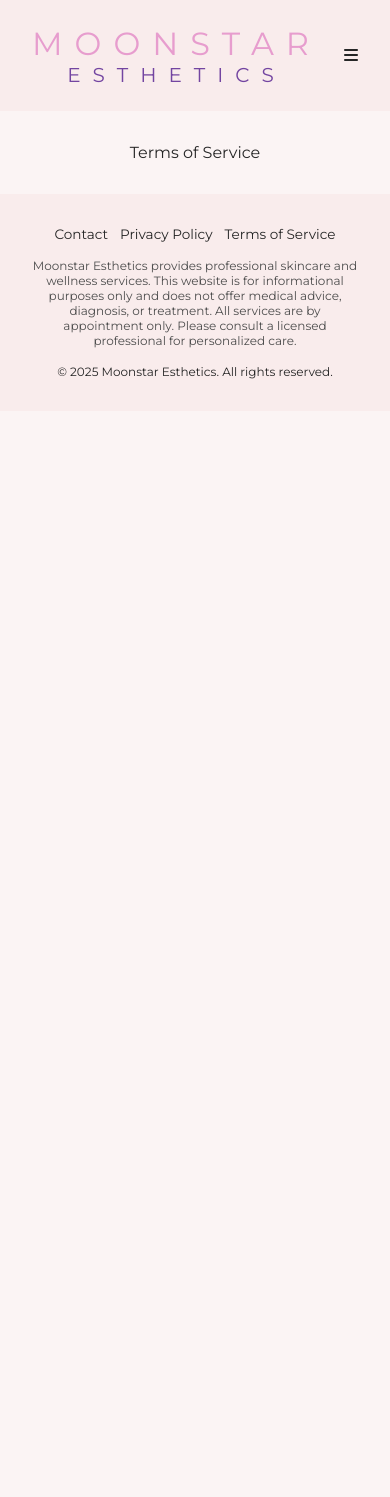
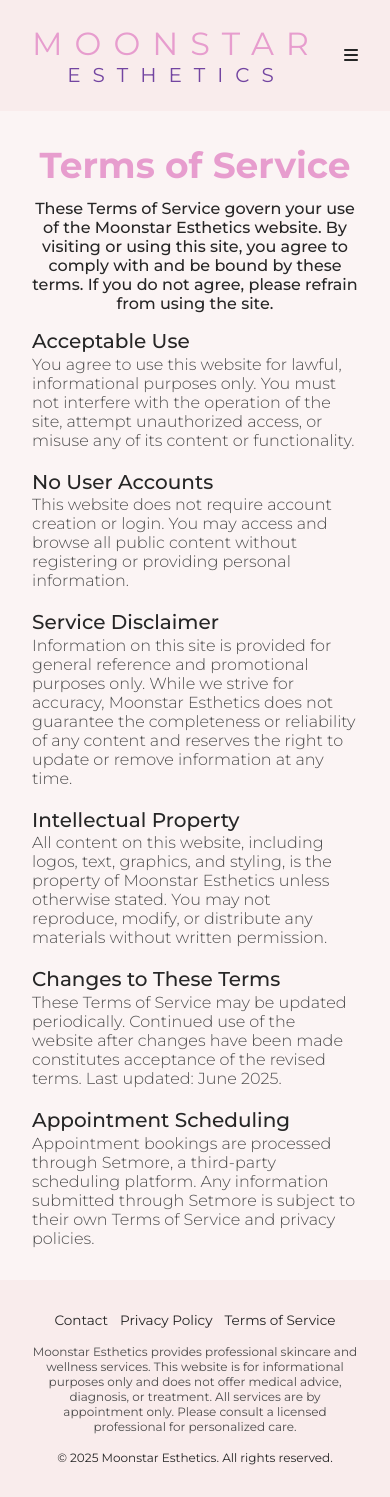
Before and after one commit to gilmerperez/moonstar-esthetics, a React (Vite) app: page /terms-of-service in a window 390 px wide. Before the commit the page ends 844 px from the top, so only its background shows below. Built offline with nearby package versions, Linux system fonts and the light colour scheme.

Commit message:
Updated Privacy Policy and created Terms of Service

```diff
--- a/src/pages/PrivacyPolicy.jsx
+++ b/src/pages/PrivacyPolicy.jsx
@@ -35,7 +35,7 @@ function PrivacyPolicy() {
 
           <section className={styles.policy}>
             {/* Introduction */}
-            <p className={styles.description}>
+            <p className={styles.introduction}>
               Your privacy is important to us. This Privacy Policy explains how we handle your information when you
               visit our website.
             </p>
--- a/src/pages/PrivacyPolicy.module.css
+++ b/src/pages/PrivacyPolicy.module.css
@@ -18,15 +18,15 @@
   transition: 0.3s ease-in;
 }
 
-.description {
+.policy {
+  text-align: left;
+}
+
+.introduction {
   font-weight: 500;
   font-size: 1.25rem;
   text-align: center;
   margin-bottom: 1.5rem;
-}
-
-.policy {
-  text-align: left;
 }
 
 .policyHeading {
@@ -50,7 +50,7 @@
     font-size: 2.75rem;
   }
 
-  .description {
+  .introduction {
     font-size: 1.15rem;
     margin-bottom: 1.25rem;
   }
@@ -62,7 +62,7 @@
     margin-bottom: 0.75rem;
   }
 
-  .description {
+  .introduction {
     font-size: 1rem;
     margin-bottom: 1rem;
   }
--- a/src/pages/TermsOfService.jsx
+++ b/src/pages/TermsOfService.jsx
@@ -7,10 +7,92 @@ function TermsOfService() {
     document.title = "Moonstar Esthetics | Terms of Service";
   }, []);
 
+  const monthNames = [
+    "January",
+    "February",
+    "March",
+    "April",
+    "May",
+    "June",
+    "July",
+    "August",
+    "September",
+    "October",
+    "November",
+    "December",
+  ];
+
+  const now = new Date();
+  const year = now.getFullYear();
+  const month = monthNames[now.getMonth()];
+
   return (
     <>
       <main>
-        <section className={styles.termsOfServiceContainer}>Terms of Service</section>
+        <section className={styles.termsOfServiceContainer}>
+          {/* Heading */}
+          <h1 className={styles.heading}>Terms of Service</h1>
+
+          <section className={styles.terms}>
+            {/* Introduction */}
+            <p className={styles.introduction}>
+              These Terms of Service govern your use of the Moonstar Esthetics website. By visiting or using this site,
+              you agree to comply with and be bound by these terms. If you do not agree, please refrain from using the
+              site.
+            </p>
+
+            {/* Acceptable Use */}
+            <p className={styles.termsHeading}>Acceptable Use</p>
+            <p className={styles.termsText}>
+              You agree to use this website for lawful, informational purposes only. You must not interfere with the
+              operation of the site, attempt unauthorized access, or misuse any of its content or functionality.
+            </p>
+
+            {/* No User Accounts */}
+            <p className={styles.termsHeading}>No User Accounts</p>
+            <p className={styles.termsText}>
+              This website does not require account creation or login. You may access and browse all public content
+              without registering or providing personal information.
+            </p>
+
+            {/* Service Disclaimer */}
+            <p className={styles.termsHeading}>Service Disclaimer</p>
+            <p className={styles.termsText}>
+              Information on this site is provided for general reference and promotional purposes only. While we strive
+              for accuracy, Moonstar Esthetics does not guarantee the completeness or reliability of any content and
+              reserves the right to update or remove information at any time.
+            </p>
+
+            {/* Content Ownership */}
+            <p className={styles.termsHeading}>Intellectual Property</p>
+            <p className={styles.termsText}>
+              All content on this website, including logos, text, graphics, and styling, is the property of Moonstar
+              Esthetics unless otherwise stated. You may not reproduce, modify, or distribute any materials without
+              written permission.
+            </p>
+
+            {/* Changes to Terms */}
+            <p className={styles.termsHeading}>Changes to These Terms</p>
+            <p className={styles.termsText}>
+              These Terms of Service may be updated periodically. Continued use of the website after changes have been
+              made constitutes acceptance of the revised terms. Last updated: {month} {year}.
+            </p>
+
+            {/* Appointment Booking */}
+            <p className={styles.termsHeading}>Appointment Scheduling</p>
+            <p className={styles.termsText}>
+              Appointment bookings are processed through{" "}
+              <a href="https://setmore.com" target="_blank" rel="noopener noreferrer">
+                Setmore
+              </a>
+              , a third-party scheduling platform. Any information submitted through Setmore is subject to their own{" "}
+              <a href="https://www.setmore.com/privacy" target="_blank" rel="noopener noreferrer">
+                Terms of Service
+              </a>{" "}
+              and privacy policies.
+            </p>
+          </section>
+        </section>
       </main>
     </>
   );
--- a/src/pages/TermsOfService.module.css
+++ b/src/pages/TermsOfService.module.css
@@ -2,9 +2,77 @@
   width: 100%;
   display: flex;
   margin: 0 auto;
-  max-width: 1200px;
+  max-width: 800px;
   text-align: center;
   align-items: center;
   flex-direction: column;
   justify-content: center;
 }
+
+.heading {
+  font-size: 3rem;
+  font-weight: 700;
+  color: var(--pink);
+  text-align: center;
+  margin-bottom: 1.25rem;
+  transition: 0.3s ease-in;
+}
+
+.terms {
+  text-align: left;
+}
+
+.introduction {
+  font-weight: 500;
+  font-size: 1.25rem;
+  text-align: center;
+  margin-bottom: 1.5rem;
+}
+
+.termsHeading {
+  font-weight: 500;
+  font-size: 1.25rem;
+  margin-bottom: 0.1rem;
+}
+
+.termsText {
+  font-size: 1rem;
+  font-weight: 300;
+  color: var(--text-secondary);
+}
+
+.termsText:not(:last-child) {
+  margin-bottom: 1.25rem;
+}
+
+@media (max-width: 840px) {
+  .heading {
+    font-size: 2.75rem;
+  }
+
+  .introduction {
+    font-size: 1.15rem;
+    margin-bottom: 1.25rem;
+  }
+}
+
+@media (max-width: 580px) {
+  .heading {
+    font-size: 2.25rem;
+    margin-bottom: 0.75rem;
+  }
+
+  .introduction {
+    font-size: 1rem;
+    margin-bottom: 1rem;
+  }
+
+  .termHeading {
+    font-size: 1rem;
+    margin-bottom: 0.05rem;
+  }
+
+  .termText {
+    font-size: 0.85rem;
+  }
+}
```
